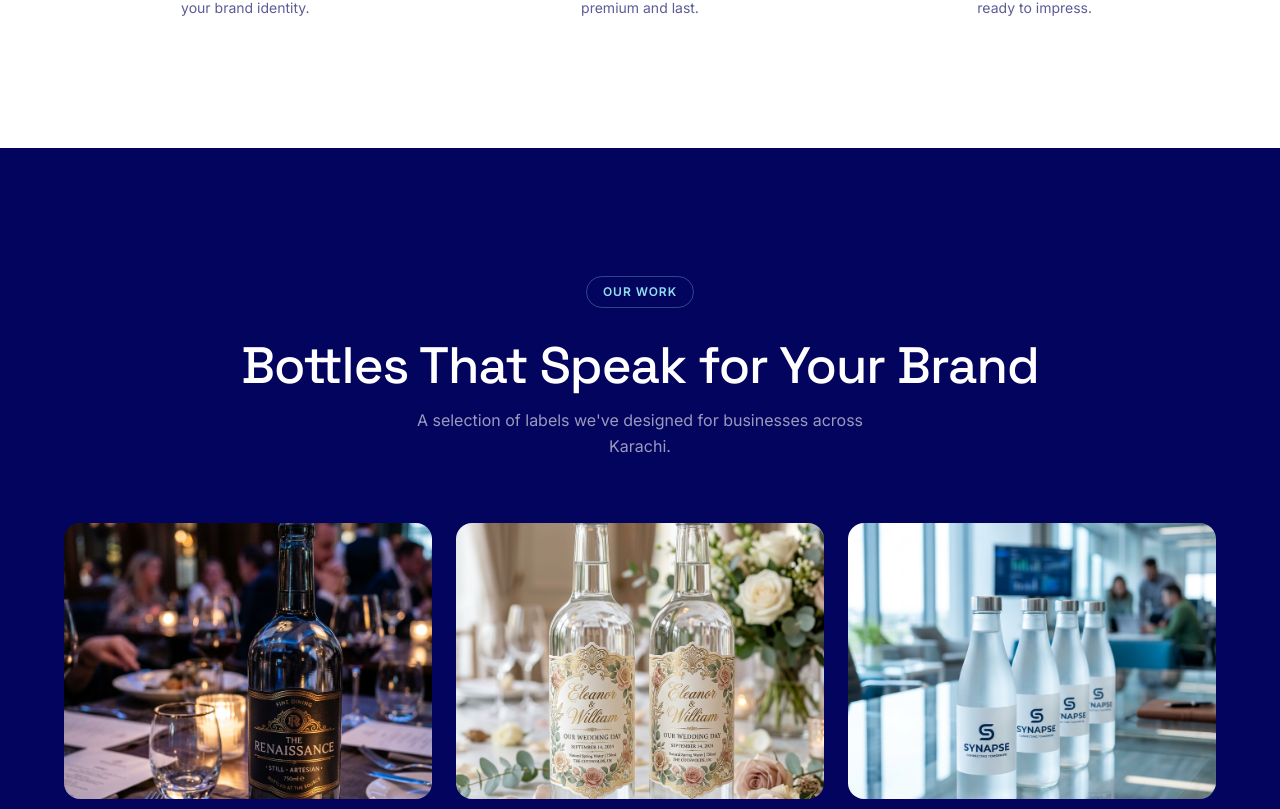
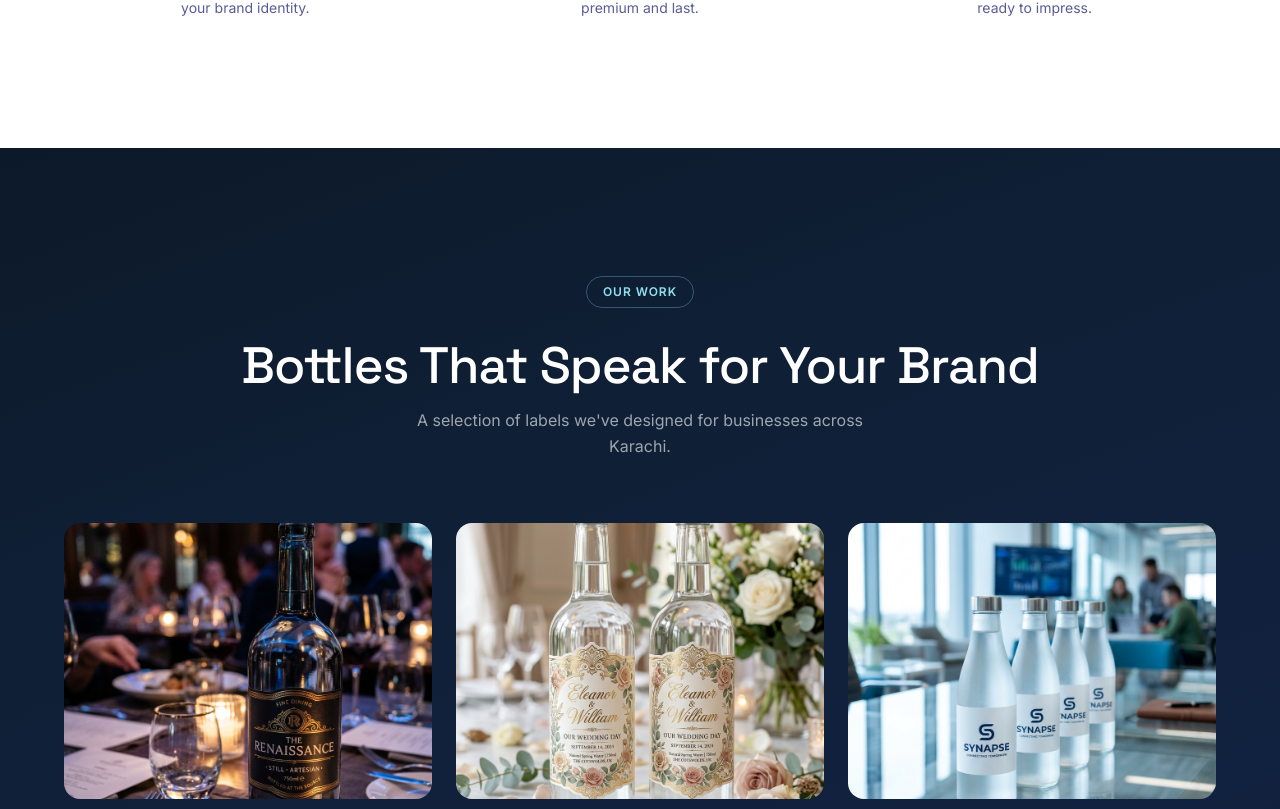
Before and after one commit to MNabeel-khan/Aquawraps-website, a React (Vite) app: page / in a window 1280 px wide. Shown: the part 4371-5180 px from the top of the page. Built offline with nearby package versions, Linux system fonts and the light colour scheme.

Commit message:
Update Portfolio.tsx

```diff
--- a/src/sections/Portfolio.tsx
+++ b/src/sections/Portfolio.tsx
@@ -27,7 +27,7 @@ export default function Portfolio() {
       id="portfolio"
       ref={ref}
       className="section-padding"
-      style={{ background: '#03045E' }}
+      style={{ background: 'linear-gradient(160deg, #0c1929 0%, #0f1f35 30%, #112240 70%, #0a1628 100%' }}
     >
       <div className="max-w-[1280px] mx-auto px-6 md:px-12 lg:px-16">
         {/* Header */}
```
